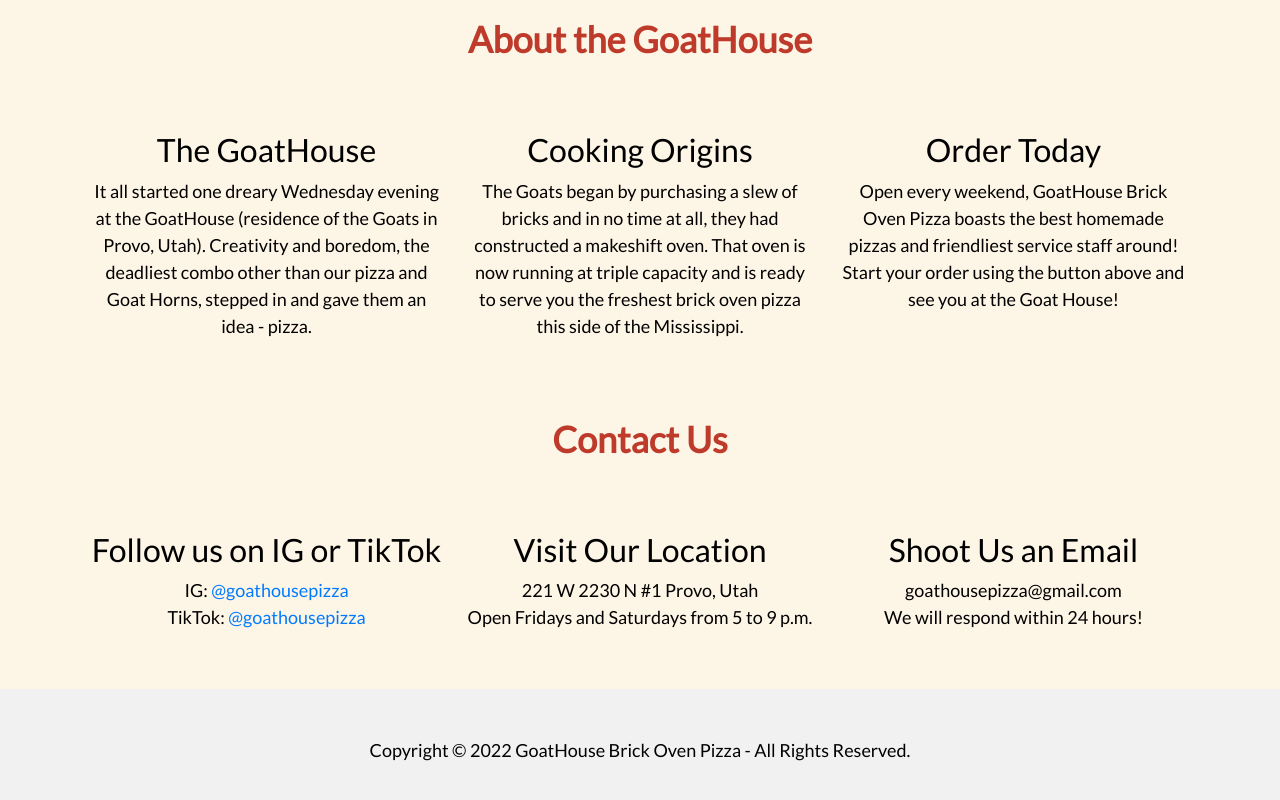
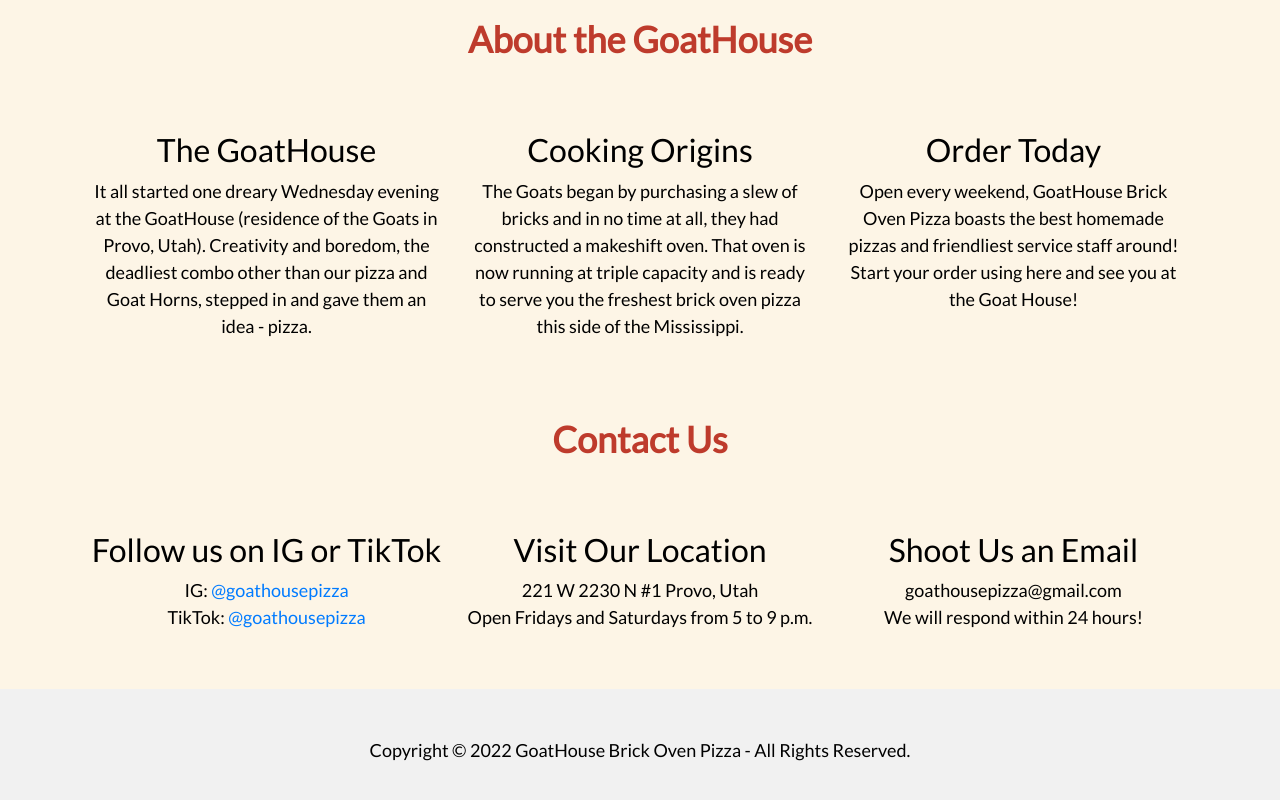
Before and after one commit to goathousepizza/goathousepizza.github.io, a plain HTML site: page index.html in a window 1280 px wide. Shown: the part 1496-2296 px from the top of the page. Drawn offline with Linux system fonts and the light colour scheme.

Commit message:
business-name

```diff
--- a/index.html
+++ b/index.html
@@ -69,7 +69,7 @@
 			</div>
 			<div class="about-us-section">
 				<h2>Order Today</h2>
-				<p>Open every weekend, GoatHouse Brick Oven Pizza boasts the best homemade pizzas and friendliest service staff around! Start your order using the button above and see you at the Goat House!</p>
+				<p>Open every weekend, GoatHouse Brick Oven Pizza boasts the best homemade pizzas and friendliest service staff around! Start your order using here and see you at the Goat House!</p>
 			</div>
 		</div>
 	</div>
```
